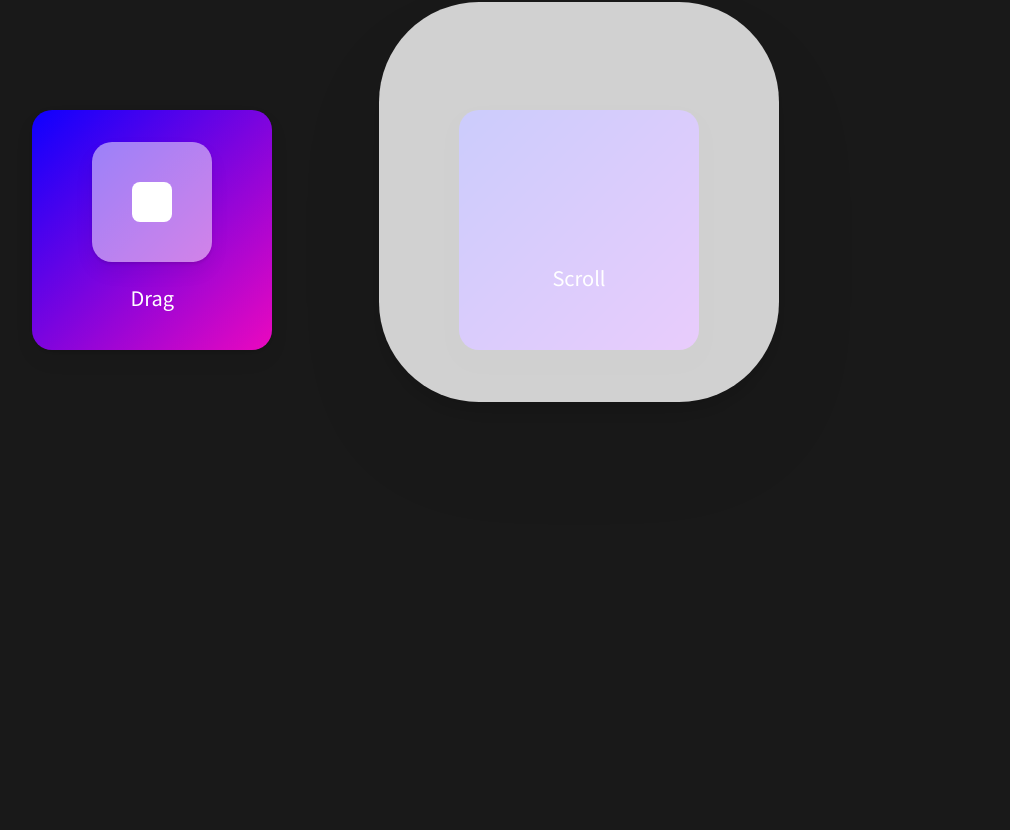
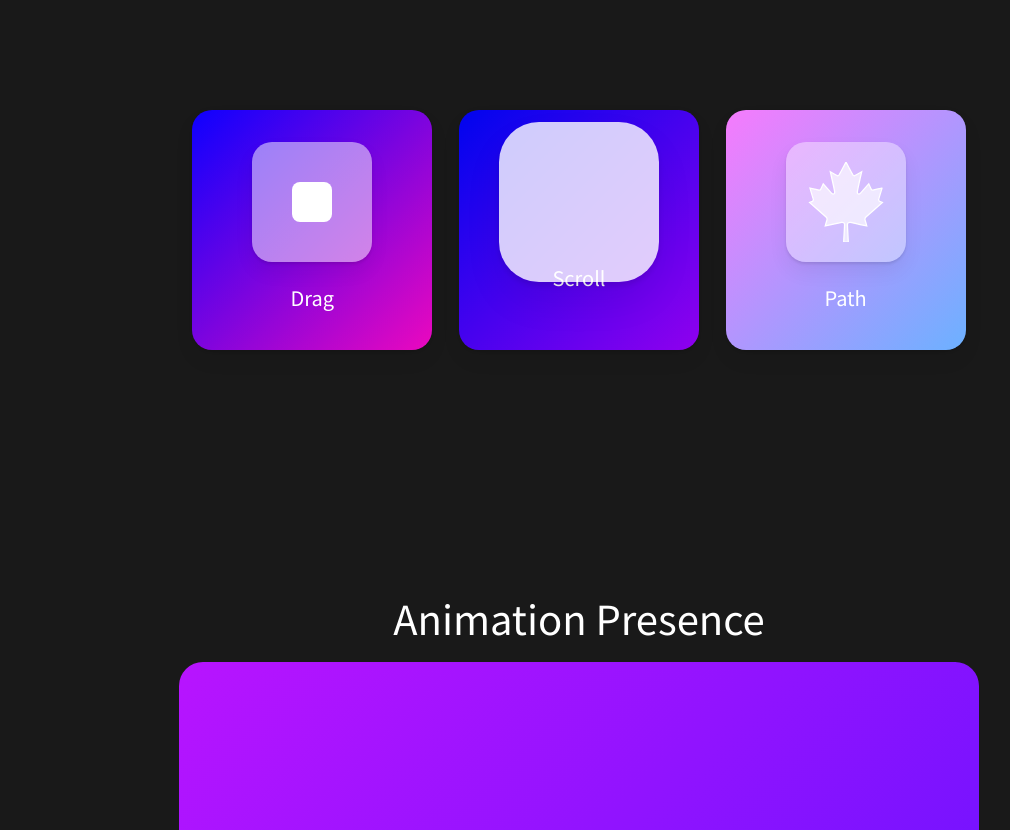
Before and after one commit to JbleMaker/react-animations, a React (Create React App) app: page / in a window 1280 px wide. Shown: the part 370-1200 px from the top of the page, without its empty margins (61-1071 px from the left). Built offline with nearby package versions, Linux system fonts and the light colour scheme; a web font is replaced by a local one.

Commit message:
8.11 react-MasterClass

```diff
--- a/src/App.tsx
+++ b/src/App.tsx
@@ -1,17 +1,7 @@
 import React, { useRef } from "react";
-import { useMotionValue, useScroll, useTransform } from "framer-motion";
-import $ from "jquery";
+import { useMotionValue, useScroll, useTransform, motion } from "framer-motion";
 
-import {
-  CricleBox,
-  ExplainBox,
-  Naming,
-  ResetBtn,
-  SmallWrapper,
-  Variants,
-  VariantsBox,
-  Wrapper,
-} from "./components/styled-Variants";
+import { CricleBox, Variants, VariantsBox } from "./components/styled-Variants";
 import { CircleVariants, animation, boxVariants } from "./variants";
 import { FontAwesomeIcon } from "@fortawesome/react-fontawesome";
 import { faRotateRight } from "@fortawesome/free-solid-svg-icons";
@@ -19,24 +9,37 @@ import { Animation, AnimationBox } from "./components/styled-animation";
 import { Gestures, GesturesBox } from "./components/styled-Gestures";
 import { Drag, DragBox, Movement } from "./components/styled-Drag";
 import { Scroll, ScrollBox } from "./components/styled-Scroll";
+import { Path, PathBox, Svg, svg } from "./components/styled-Path";
+import {
+  AniPresence,
+  ExplainBox,
+  Naming,
+  ResetBtn,
+  SmallWrapper,
+  Wrapper,
+} from "./components/styled-Entire";
+import { ApBox, Title } from "./components/styled-aniPresence";
 
 function App() {
+  ////////////////////////Drag
   const dragRef = useRef<HTMLDivElement>(null);
   const x = useMotionValue(0);
+
+  ////////////////////////Scroll
   const rotateZ = useTransform(x, [-800, 800], [-360, 360]);
   const { scrollYProgress } = useScroll();
-
   const gradient = useTransform(
     x,
     [-500, 0, 500],
     [
-      "linear-gradient(135deg, rgb(0,210,238), rgb(238, 0, 151)",
+      "linear-gradient(135deg, rgb(0, 210,238), rgb(238, 0, 151)",
       "linear-gradient(135deg, rgb(0, 4, 238), rgb(143, 0, 238)",
       "linear-gradient(135deg, rgb(139, 0, 238), rgb(238, 0, 83)",
     ]
   );
+  const scrollMove = useTransform(scrollYProgress, [0, 1], [1, 2]);
 
-  const scrollMove = useTransform(scrollYProgress, [0, 1], [1, 5]);
+  ////////////////////////
 
   return (
     <Wrapper>
@@ -108,7 +111,37 @@ function App() {
             <Naming>Scroll</Naming>
           </ExplainBox>
         </Scroll>
+
+        <Path>
+          <PathBox>
+            <Svg
+              xmlns="http://www.w3.org/2000/svg"
+              height="1em"
+              viewBox="0 0 512 512">
+              <motion.path
+                variants={svg}
+                initial="start"
+                animate="end"
+                transition={{
+                  default: { duration: 3 },
+                  fill: { duration: 10, delay: 1 },
+                }}
+                stroke="white"
+                strokeWidth="8"
+                d="M383.8 351.7c2.5-2.5 105.2-92.4 105.2-92.4l-17.5-7.5c-10-4.9-7.4-11.5-5-17.4 2.4-7.6 20.1-67.3 20.1-67.3s-47.7 10-57.7 12.5c-7.5 2.4-10-2.5-12.5-7.5s-15-32.4-15-32.4-52.6 59.9-55.1 62.3c-10 7.5-20.1 0-17.6-10 0-10 27.6-129.6 27.6-129.6s-30.1 17.4-40.1 22.4c-7.5 5-12.6 5-17.6-5C293.5 72.3 255.9 0 255.9 0s-37.5 72.3-42.5 79.8c-5 10-10 10-17.6 5-10-5-40.1-22.4-40.1-22.4S183.3 182 183.3 192c2.5 10-7.5 17.5-17.6 10-2.5-2.5-55.1-62.3-55.1-62.3S98.1 167 95.6 172s-5 9.9-12.5 7.5C73 177 25.4 167 25.4 167s17.6 59.7 20.1 67.3c2.4 6 5 12.5-5 17.4L23 259.3s102.6 89.9 105.2 92.4c5.1 5 10 7.5 5.1 22.5-5.1 15-10.1 35.1-10.1 35.1s95.2-20.1 105.3-22.6c8.7-.9 18.3 2.5 18.3 12.5S241 512 241 512h30s-5.8-102.7-5.8-112.8 9.5-13.4 18.4-12.5c10 2.5 105.2 22.6 105.2 22.6s-5-20.1-10-35.1 0-17.5 5-22.5z"
+              />
+            </Svg>
+          </PathBox>
+          <ExplainBox>
+            <Naming>Path</Naming>
+          </ExplainBox>
+        </Path>
       </SmallWrapper>
+
+      <AniPresence>
+        <Title>Animation Presence</Title>
+        <ApBox></ApBox>
+      </AniPresence>
     </Wrapper>
   );
 }
--- /dev/null
+++ b/src/components/styled-Entire.tsx
@@ -0,0 +1,52 @@
+import { styled } from "styled-components";
+
+export const Wrapper = styled.div`
+  height: 200vmin;
+  width: 100%;
+  display: flex;
+  justify-content: start;
+  align-items: center;
+  flex-direction: column;
+`;
+
+export const SmallWrapper = styled.div`
+  height: 100vmin;
+  width: 100vmin;
+  display: grid;
+  grid-template-columns: repeat(3, 1fr);
+  grid-template-rows: repeat(2, 1fr);
+  place-items: center;
+`;
+
+export const AniPresence = styled.div`
+  height: 100vmin;
+  width: 100%;
+  display: flex;
+  justify-content: center;
+  align-items: center;
+  flex-direction: column;
+`;
+
+export const ResetBtn = styled.button`
+  width: 4vmin;
+  height: 4vmin;
+  border: none;
+  border-radius: 50%;
+  background-color: rgba(0, 0, 0, 0.5);
+  color: #ffffff;
+  font-size: 1.8vmin;
+`;
+
+export const ExplainBox = styled.div`
+  width: 20vmin;
+  height: 5vmin;
+  display: flex;
+  justify-content: space-around;
+  align-items: center;
+  margin-top: 2vmin;
+`;
+
+export const Naming = styled.h1`
+  color: #ffffff;
+  font-size: 2.5vmin;
+`;
--- /dev/null
+++ b/src/components/styled-Path.tsx
@@ -0,0 +1,42 @@
+import { styled } from "styled-components";
+import { motion } from "framer-motion";
+
+export const Path = styled(motion.div)`
+  width: 30vmin;
+  height: 30vmin;
+  background: linear-gradient(135deg, #f67bfd, #6cb1ff);
+  border-radius: 20px;
+  box-shadow: 0 2px 3px rgba(0, 0, 0, 0.1), 0 10px 20px rgba(0, 0, 0, 0.06);
+  display: flex;
+  flex-direction: column;
+  justify-content: center;
+  align-items: center;
+`;
+
+export const PathBox = styled(motion.div)`
+  width: 15vmin;
+  height: 15vmin;
+  background-color: rgba(255, 255, 255, 0.4);
+  border-radius: 20px;
+  box-shadow: 0 2px 3px rgba(0, 0, 0, 0.1), 0 10px 20px rgba(0, 0, 0, 0.06);
+  display: flex;
+  justify-content: center;
+  align-items: center;
+  overflow: hidden;
+`;
+
+export const Svg = styled(motion.svg)`
+  width: 10vmin;
+  height: 10vmin;
+`;
+
+export const svg = {
+  start: {
+    pathLength: 0,
+    fill: "rgba(255,255,255,0)",
+  },
+  end: {
+    pathLength: 1,
+    fill: "rgba(255,255,255,1)",
+  },
+};
--- a/src/components/styled-Variants.tsx
+++ b/src/components/styled-Variants.tsx
@@ -1,22 +1,5 @@
 import { motion } from "framer-motion";
 import { styled } from "styled-components";
-
-export const Wrapper = styled.div`
-  height: 200vmin;
-  width: 100%;
-  display: flex;
-  justify-content: center;
-  align-items: start;
-`;
-
-export const SmallWrapper = styled.div`
-  height: 100vmin;
-  width: 200vmin;
-  display: grid;
-  grid-template-columns: repeat(3, 1fr);
-  grid-template-rows: repeat(2, 1fr);
-  place-items: center;
-`;
 
 export const Variants = styled(motion.div)`
   width: 30vmin;
@@ -49,27 +32,3 @@ export const CricleBox = styled(motion.div)`
   text-align: center;
   font-size: 1vmin;
 `;
-
-export const ResetBtn = styled.button`
-  width: 4vmin;
-  height: 4vmin;
-  border: none;
-  border-radius: 50%;
-  background-color: rgba(0, 0, 0, 0.5);
-  color: #ffffff;
-  font-size: 1.8vmin;
-`;
-
-export const ExplainBox = styled.div`
-  width: 20vmin;
-  height: 5vmin;
-  display: flex;
-  justify-content: space-around;
-  align-items: center;
-  margin-top: 2vmin;
-`;
-
-export const Naming = styled.h1`
-  color: #ffffff;
-  font-size: 2.5vmin;
-`;
--- /dev/null
+++ b/src/components/styled-aniPresence.tsx
@@ -0,0 +1,15 @@
+import { styled } from "styled-components";
+import { motion } from "framer-motion";
+
+export const Title = styled.h1`
+  font-size: 5vmin;
+  margin-bottom: 3vmin;
+  color: #ffff;
+`;
+
+export const ApBox = styled(motion.div)`
+  width: 100vmin;
+  height: 50vmin;
+  background: linear-gradient(135deg, #b814ff, #6912ff);
+  border-radius: 3vmin;
+`;
```
